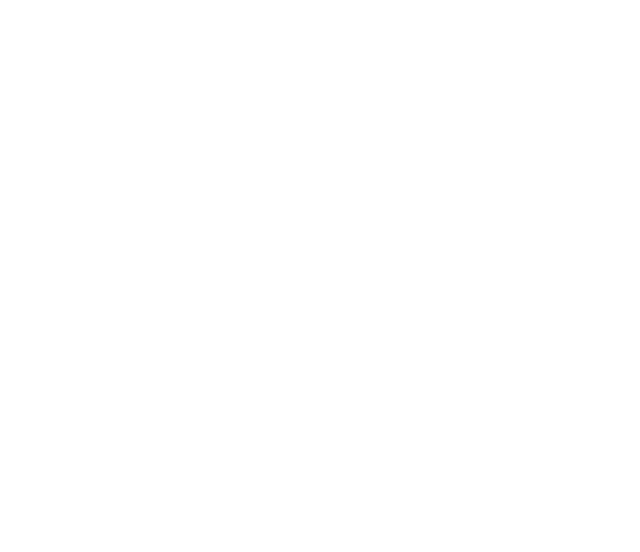
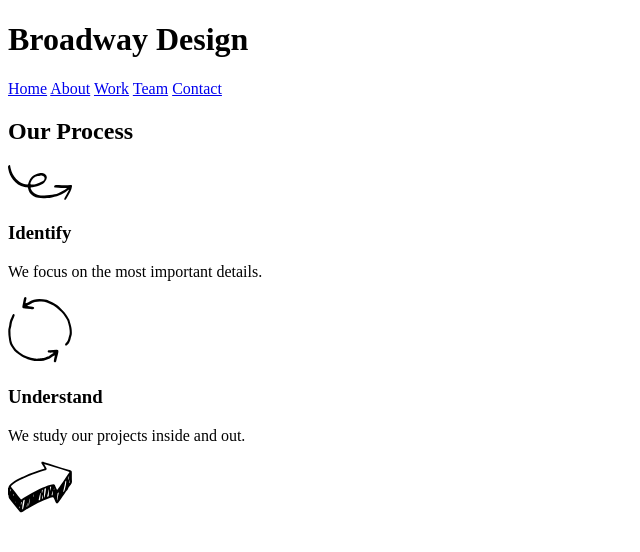
Before and after one commit to gadgetchaser/broadway, a plain HTML site: page index.html in a window 1280 px wide. Shown: the whole page, without its empty margins (0-640 px from the left). Drawn offline with Linux system fonts and the light colour scheme.

Commit message:
Add process div

```diff
--- a/index.html
+++ b/index.html
@@ -7,6 +7,33 @@
 
   <body>
 
+      <div class="banner">
+
+        <h1>Broadway Design</h1>
+        <a href="./index.html">Home</a>
+        <a href="./about.html">About</a>
+        <a href="./work.html">Work</a>
+        <a href="./team.html">Team</a>
+        <a href="./contact.html">Contact</a>
+
+      </div>
+
+      <div class="process">
+
+        <h2>Our Process</h2>
+
+        <img src="resources/images/identify.svg" alt="Spiraling arrow pointing down and right" />
+        <h3>Identify</h3>
+        <p>We focus on the most important details.</p>
+
+        <img src="resources/images/understand.svg" alt="Two Arrows circling around on each other" />
+        <h3>Understand</h3>
+        <p>We study our projects inside and out.</p>
+
+        <img src="resources/images/execute.svg" alt="Large arrow pointing up and right" />
+
+
+      </div>
 
 
   </body>
```
